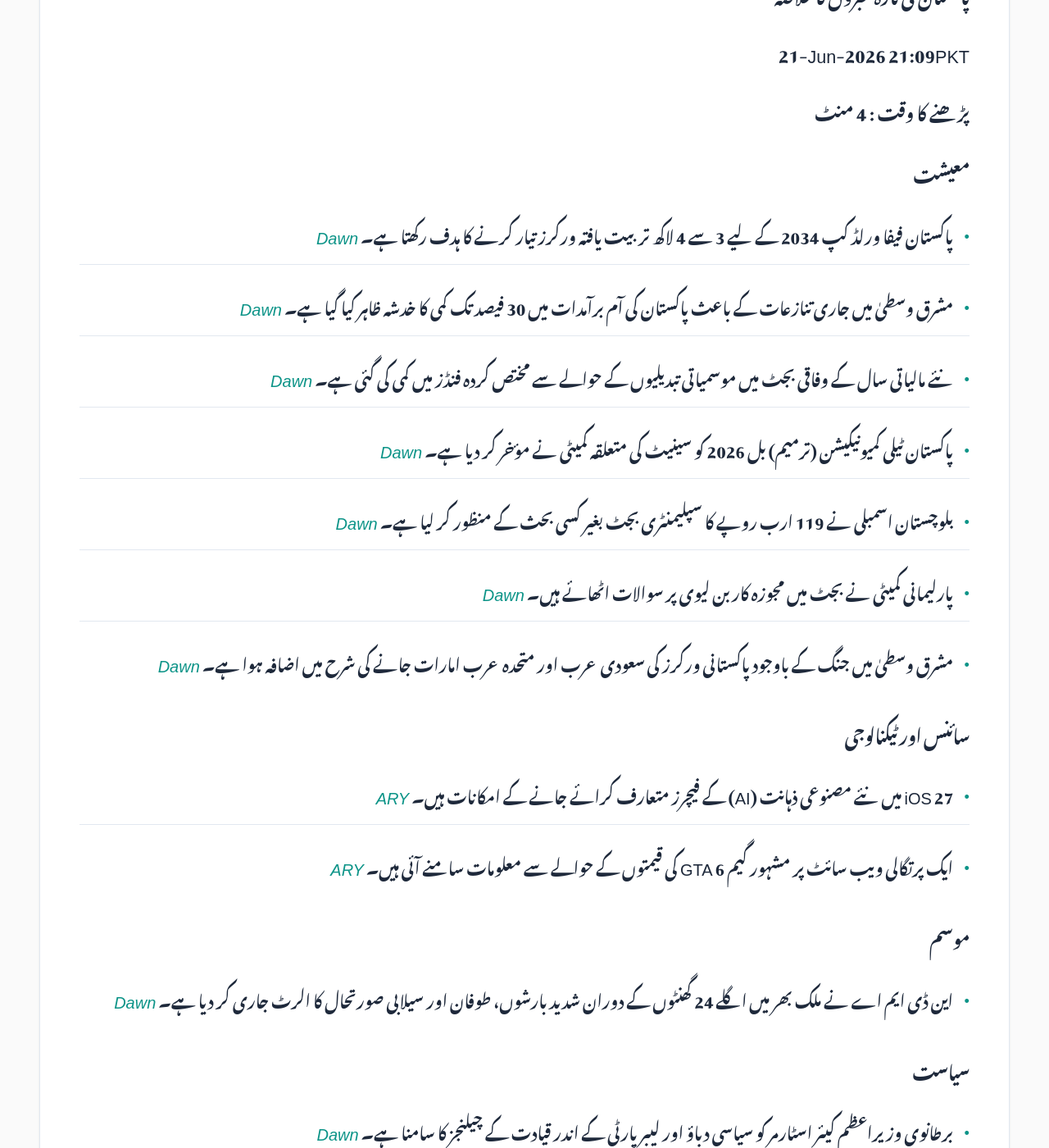
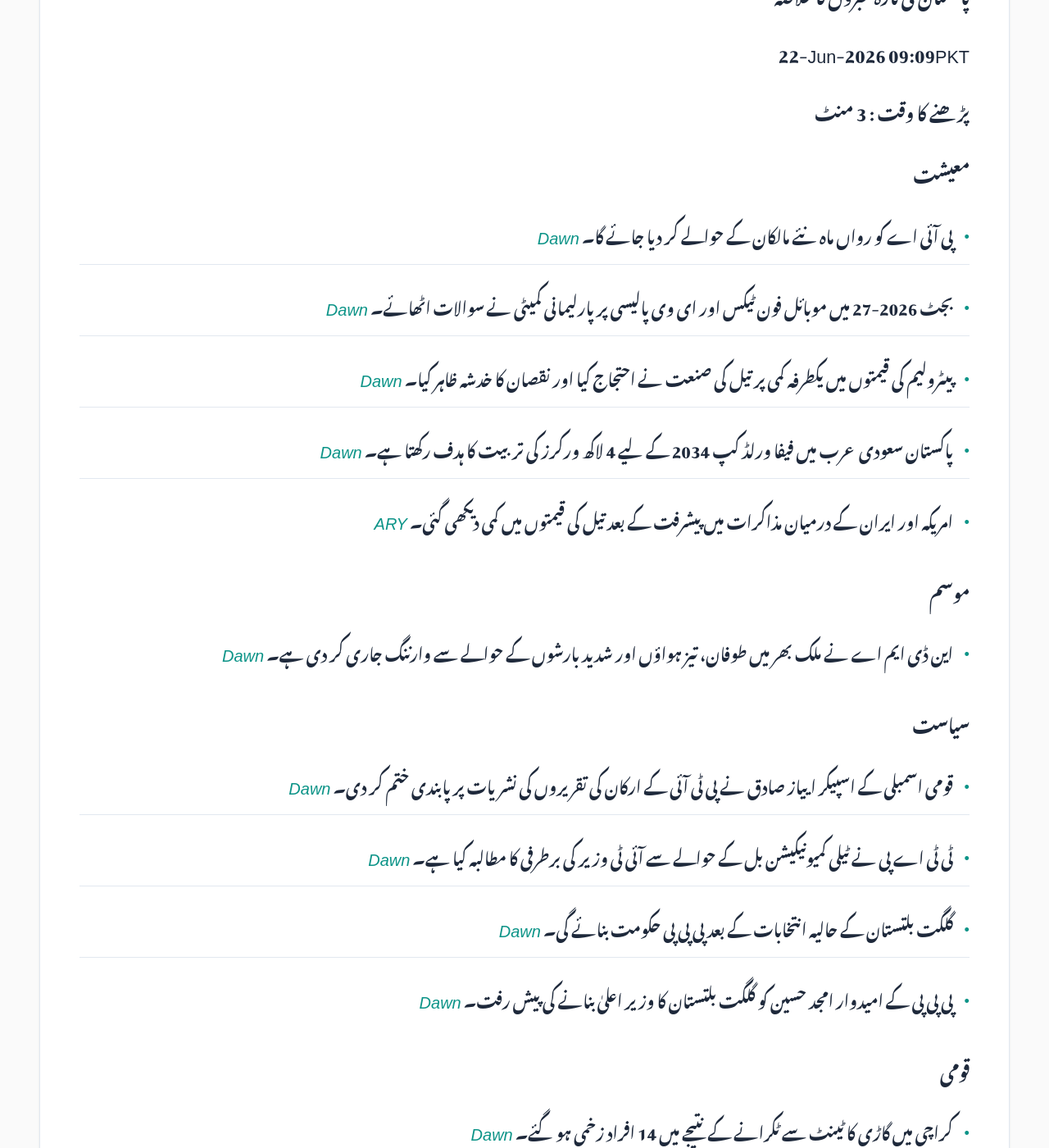
Before and after one commit to zsubzwary/news, a Jekyll site: the page built from ur/index.md, in a window 1280 px wide and 1400 px high, scrolled down 354 px. Shown: the whole window at 82% size. Built offline with Jekyll 4.4.1, drawn with Linux system fonts in a browser that asks for light colours; some web fonts are replaced; comment, search, counter and statistics services are not loaded; some of the changed text lies outside the part shown.

Commit message:
DateTime; 2026-06-22T04:09:21.731Z

```diff
--- a/ur/index.md
+++ b/ur/index.md
@@ -7,46 +7,42 @@ rtl: true
 
 پاکستان کی تازہ خبروں کا خلاصہ
 
- &lrm; 21-Jun-2026 21:09PKT
+ &lrm; 22-Jun-2026 09:09PKT
 
-پڑھنے کا وقت : 4 منٹ
+پڑھنے کا وقت : 3 منٹ
 
 ### معیشت
-- پاکستان فیفا ورلڈ کپ 2034 کے لیے 3 سے 4 لاکھ تربیت یافتہ ورکرز تیار کرنے کا ہدف رکھتا ہے۔ *[Dawn](https://www.dawn.com/news/2009709/pakistan-targets-400000-trained-workers-for-fifa-world-cup-2034-hosted-by-saudi-arabia)*
-- مشرق وسطیٰ میں جاری تنازعات کے باعث پاکستان کی آم برآمدات میں 30 فیصد تک کمی کا خدشہ ظاہر کیا گیا ہے۔ *[Dawn](https://www.dawn.com/news/2009699/pakistans-mango-exports-may-shrink-up-to-30pc-as-middle-east-war-impacts-linger)*
-- نئے مالیاتی سال کے وفاقی بجٹ میں موسمیاتی تبدیلیوں کے حوالے سے مختص کردہ فنڈز میں کمی کی گئی ہے۔ *[Dawn](https://www.dawn.com/news/2009607/climate-action-takes-a-backseat-in-federal-budget-fy27)*
-- پاکستان ٹیلی کمیونیکیشن (ترمیم) بل 2026 کو سینیٹ کی متعلقہ کمیٹی نے مؤخر کر دیا ہے۔ *[Dawn](https://www.dawn.com/news/2009575/exploitative-telecom-bill-deferred)*
-- بلوچستان اسمبلی نے 119 ارب روپے کا سپلیمنٹری بجٹ بغیر کسی بحث کے منظور کر لیا ہے۔ *[Dawn](https://www.dawn.com/news/2009604/balochistan-budget-2026-27-balochistan-passes-rs119bn-suppl-budget-without-debate)*
-- پارلیمانی کمیٹی نے بجٹ میں مجوزہ کاربن لیوی پر سوالات اٹھائے ہیں۔ *[Dawn](https://www.dawn.com/news/2009576/budget-2026-27-na-panel-questions-climate-levy)*
-- مشرق وسطیٰ میں جنگ کے باوجود پاکستانی ورکرز کی سعودی عرب اور متحدہ عرب امارات جانے کی شرح میں اضافہ ہوا ہے۔ *[Dawn](https://www.dawn.com/news/2009573/middle-east-conflict-fails-to-deter-gulf-job-exodus)*
-
-### سائنس اور ٹیکنالوجی
-- iOS 27 میں نئے مصنوعی ذہانت (AI) کے فیچرز متعارف کرائے جانے کے امکانات ہیں۔ *[ARY](https://arynews.tv/ios-27-introduces-ai-features-for-users)*
-- ایک پرتگالی ویب سائٹ پر مشہور گیم GTA 6 کی قیمتوں کے حوالے سے معلومات سامنے آئی ہیں۔ *[ARY](https://arynews.tv/gta-6-prices-appear-to-have-been-listed-on-a-portuguese-website)*
+- پی آئی اے کو رواں ماہ نئے مالکان کے حوالے کر دیا جائے گا۔ *[Dawn](https://www.dawn.com/news/2009876/pia-to-be-handed-over-to-new-owners-this-month)*
+- بجٹ 2026-27 میں موبائل فون ٹیکس اور ای وی پالیسی پر پارلیمانی کمیٹی نے سوالات اٹھائے۔ *[Dawn](https://www.dawn.com/news/2009874/budget-2026-27-na-body-questions-mobile-taxes-ev-policy)*
+- پیٹرولیم کی قیمتوں میں یکطرفہ کمی پر تیل کی صنعت نے احتجاج کیا اور نقصان کا خدشہ ظاہر کیا۔ *[Dawn](https://www.dawn.com/news/2009904/oil-industry-cries-out-over-unilateral-cut-in-fuel-prices)*
+- پاکستان سعودی عرب میں فیفا ورلڈ کپ 2034 کے لیے 4 لاکھ ورکرز کی تربیت کا ہدف رکھتا ہے۔ *[Dawn](https://www.dawn.com/news/2009709/pakistan-targets-400000-trained-workers-for-fifa-world-cup-2034-hosted-by-saudi-arabia)*
+- امریکہ اور ایران کے درمیان مذاکرات میں پیشرفت کے بعد تیل کی قیمتوں میں کمی دیکھی گئی۔ *[ARY](https://arynews.tv/oil-slips-after-us-iran-conclude-talks-in-switzerland)*
 
 ### موسم
-- این ڈی ایم اے نے ملک بھر میں اگلے 24 گھنٹوں کے دوران شدید بارشوں، طوفان اور سیلابی صورتحال کا الرٹ جاری کر دیا ہے۔ *[Dawn](https://www.dawn.com/news/2009704/ndma-warns-of-critical-24-hour-weather-window-nationwide)*
+- این ڈی ایم اے نے ملک بھر میں طوفان، تیز ہواؤں اور شدید بارشوں کے حوالے سے وارننگ جاری کر دی ہے۔ *[Dawn](https://www.dawn.com/news/2009704/ndma-warns-of-critical-24-hour-weather-window-nationwide)*
 
 ### سیاست
-- برطانوی وزیراعظم کیئر اسٹارمر کو سیاسی دباؤ اور لیبر پارٹی کے اندر قیادت کے چیلنجز کا سامنا ہے۔ *[Dawn](https://www.dawn.com/news/2009758/uk-pm-starmer-mulling-political-realities-senior-minister)*
+- قومی اسمبلی کے اسپیکر اییاز صادق نے پی ٹی آئی کے ارکان کی تقریروں کی نشریات پر پابندی ختم کر دی۔ *[Dawn](https://www.dawn.com/news/2009909/na-speaker-ayaz-sadiq-restores-airing-of-pti-speeches)*
+- ٹی ٹی اے پی نے ٹیلی کمیونیکیشن بل کے حوالے سے آئی ٹی وزیر کی برطرفی کا مطالبہ کیا ہے۔ *[Dawn](https://www.dawn.com/news/2009775/ttap-demands-removal-of-it-minister-over-anti-people-telecommunication-bill)*
+- گلگت بلتستان کے حالیہ انتخابات کے بعد پی پی پی حکومت بنائے گی۔ *[Dawn](https://www.dawn.com/news/2009908/gb-poll-results-broke-centres-monopoly-says-cm-designate)*
+- پی پی پی کے امیدوار امجد حسین کو گلگت بلتستان کا وزیر اعلیٰ بنانے کی پیش رفت۔ *[Dawn](https://www.dawn.com/news/2009695/ppp-chairman-gives-the-nod-to-advocate-amjad-hussain-for-post-of-gb-chief-minister)*
 
 ### قومی
-- پیپلز پارٹی نے گلگت بلتستان کے چیف منسٹر کے لیے ایڈووکیٹ امجد حسین کے نام کی حمایت کر دی ہے۔ *[Dawn](https://www.dawn.com/news/2009695/ppp-chairman-gives-the-nod-to-advocate-amjad-hussain-for-post-of-gb-chief-minister)*
-- پاکستان میری ٹائم سیکیورٹی ایجنسی نے سمندر سے ریسکیو کیے گئے 8 ایرانی شہریوں کی واپسی اور انسانی امداد کا عمل شروع کر دیا ہے۔ *[Dawn](https://www.dawn.com/news/2009751/pmsa-begins-repatriation-humanitarian-assistance-of-8-iranian-nationals-rescued-at-sea)*
-- جوڈیشل کمیشن آف پاکستان نے ہائی کورٹ میں خالی اسامیوں کو پُر کرنے کے لیے نامزدگیوں کا عمل شروع کر دیا ہے۔ *[Dawn](https://www.dawn.com/news/2009606/judicial-commission-of-pakistan-initiates-process-to-fill-high-court-vacancies)*
-- عدالت نے مبینہ کوکین ڈیلر انمل پنکی کے خلاف حتمی چارج شیٹ فائل کرنے کے لیے پولیس کو مزید وقت دے دیا ہے۔ *[Dawn](https://www.dawn.com/news/2009635/police-get-more-time-to-file-final-charge-sheet-against-alleged-cocaine-dealer-anmol-pinky)*
+- کراچی میں گاڑی کا ٹینٹ سے ٹکرانے کے نتیجے میں 14 افراد زخمی ہو گئے۔ *[Dawn](https://www.dawn.com/news/2009853/14-hurt-after-vehicle-crashes-into-tent-outside-dha-imambargah-in-karachi)*
+- موٹرویز اور قومی شاہراہوں پر گاڑیوں کی مقررہ رفتار کی حد بحال کر دی گئی ہے۔ *[Dawn](https://www.dawn.com/news/2009907/normal-speed-limits-reinstated-on-motorways-highways)*
 
 ### بین الاقوامی
-- امریکہ اور ایران کے درمیان سوئٹزرلینڈ میں تکنیکی مذاکرات کا آغاز ہو گیا ہے تاکہ معاہدے کی تفصیلات طے کی جا سکیں۔ *[Dawn](https://www.dawn.com/news/2009504/peace-requires-give-and-take-vance-shehbaz-amp-al-thani-address-summit-opening-ceremony-ahead-of-talks-in-burgenstock)*
-- غزہ میں اسرائیلی حملوں کے نتیجے میں کم از کم 11 افراد ہلاک ہو گئے۔ *[Dawn](https://www.dawn.com/news/2009579/journalist-among-11-killed-in-israels-assault-on-gaza)*
-- لبنان میں اسرائیلی حملوں کے نتیجے میں کم از کم 20 افراد جاں بحق ہو گئے۔ *[Dawn](https://www.dawn.com/news/2009582/at-least-20-killed-as-israel-continues-attacks-in-lebanon)*
-- سکاٹ لینڈ کے شہر ایڈنبرگ میں مسلم مخالف حملوں کے سلسلے میں ایک شخص پر فرد جرم عائد کر دی گئی ہے۔ *[Dawn](https://www.dawn.com/news/2009681/man-charged-over-suspected-anti-muslim-attacks-in-uks-edinburgh)*
-- ہرمز کے مقام پر 60 دنوں کے لیے کوئی ٹرانزٹ فیس نہیں لی جائے گی۔ *[ARY](https://arynews.tv/us-iran-relations-no-fees-in-strait-of-hormuz)*
+- امریکہ اور ایران کے درمیان امن معاہدے کے لیے 60 روزہ روڈ میپ پر اتفاق ہوا ہے۔ *[Dawn](https://www.dawn.com/news/2009504/us-iran-make-encouraging-progress-after-hours-long-talks-in-burgenstock-agree-on-roadmap-to-reach-final-peace-deal-in-60-days)*
+- قطر کی ایک فیکٹری میں تکنیکی حادثے کے نتیجے میں دھماکہ، 50 سے زائد افراد زخمی۔ *[Dawn](https://www.dawn.com/news/2009790/over-50-injured-18-missing-after-technical-accident-causes-explosion-at-qatar-factory)*
+- برطانیہ کے وزیراعظم کیر اسٹارمر کو سیاسی مشکلات اور قیادت کے چیلنجز کا سامنا ہے۔ *[Dawn](https://www.dawn.com/news/2009758/uk-pm-starmer-mulling-political-realities-senior-minister)*
+- پاکستان، سعودی عرب، ترکی اور مصر نے امریکہ اور ایران کے درمیان مذاکرات کے جلد خاتمے پر زور دیا۔ *[Dawn](https://www.dawn.com/news/2009729/pakistan-saudi-arabia-turkiye-egypt-stress-importance-of-swift-conclusion-to-current-phase-of-us-iran-talks)*
 
 ### کھیل
-- ورلڈ کپ کے 1000ویں میچ میں جاپان نے تیونس کو 4-0 سے شکست دے دی۔ *[Dawn](https://www.dawn.com/news/2009696/japan-rout-tunisia-4-0-as-ueda-shines-in-world-cups-1000th-match)*
-- فٹ بال اسٹار ہالینڈ کی ایک بیان کردہ بات سوشل میڈیا پر زیر بحث ہے۔ *[ARY](https://arynews.tv/i-was-thinking-of-her-haaland-mistakes-monroe-for-sydney-sweeney)*
+- ورلڈ کپ میں ایران نے بیلجیم کے خلاف ڈرا رہا حاصل کیا۔ *[Dawn](https://www.dawn.com/news/2009791/iran-frustrate-star-studded-belgium-to-steal-another-world-cup-point)*
+- ایمباپے اپنے 100 ویں انٹرنیشنل میچ کے لیے تیار ہیں۔ *[ARY](https://arynews.tv/mbappe-ready-for-special-100th-cap)*
+- لیونل میسی ورلڈ کپ ریکارڈز بنانے کی کوشش میں مصروف ہیں۔ *[ARY](https://arynews.tv/timeless-messi-eyes-world-cup-record-as-argentina-face-austria)*
+- سرینا ولیمز کو ومبلڈن سنگلز کے لیے وائلڈ کارڈ دیا گیا۔ *[ARY](https://arynews.tv/serena-williams-given-wimbledon-singles-wildcard)*
 
 ### دیگر
-- یو اے ای ویزا کے اسٹیٹس کو آن لائن چیک کرنے کے طریقہ کار کے بارے میں معلومات۔ *[ARY](https://arynews.tv/how-to-check-your-uae-visa-status-online)*
-- مشہور شخصیات جیسے دوہ لیپا، میگن مارکل اور ٹیلر سوئفٹ سے متعلق مختلف خبریں گردش کر رہی ہیں۔ *[ARY](https://arynews.tv/dua-lipas-sicily-couture-wedding-dress-dazzles-with-480000-beads-and-25000-feathers)*
+- جیلی رول کو جمی کمل لائیو شو کی میزبانی کا موقع ملا ہے۔ *[ARY](https://arynews.tv/jelly-roll-lands-jimmy-kimmel-live-hosting-gig-amid-divorce)*
+- نکول کڈمین نے کیتھ اربن کے ساتھ علیحدگی کے بعد پہلے فادر ڈے پر انہیں یاد کیا۔ *[ARY](https://arynews.tv/nicole-kidman-honors-keith-urban-on-first-fathers-day-since-their-split)*
```
